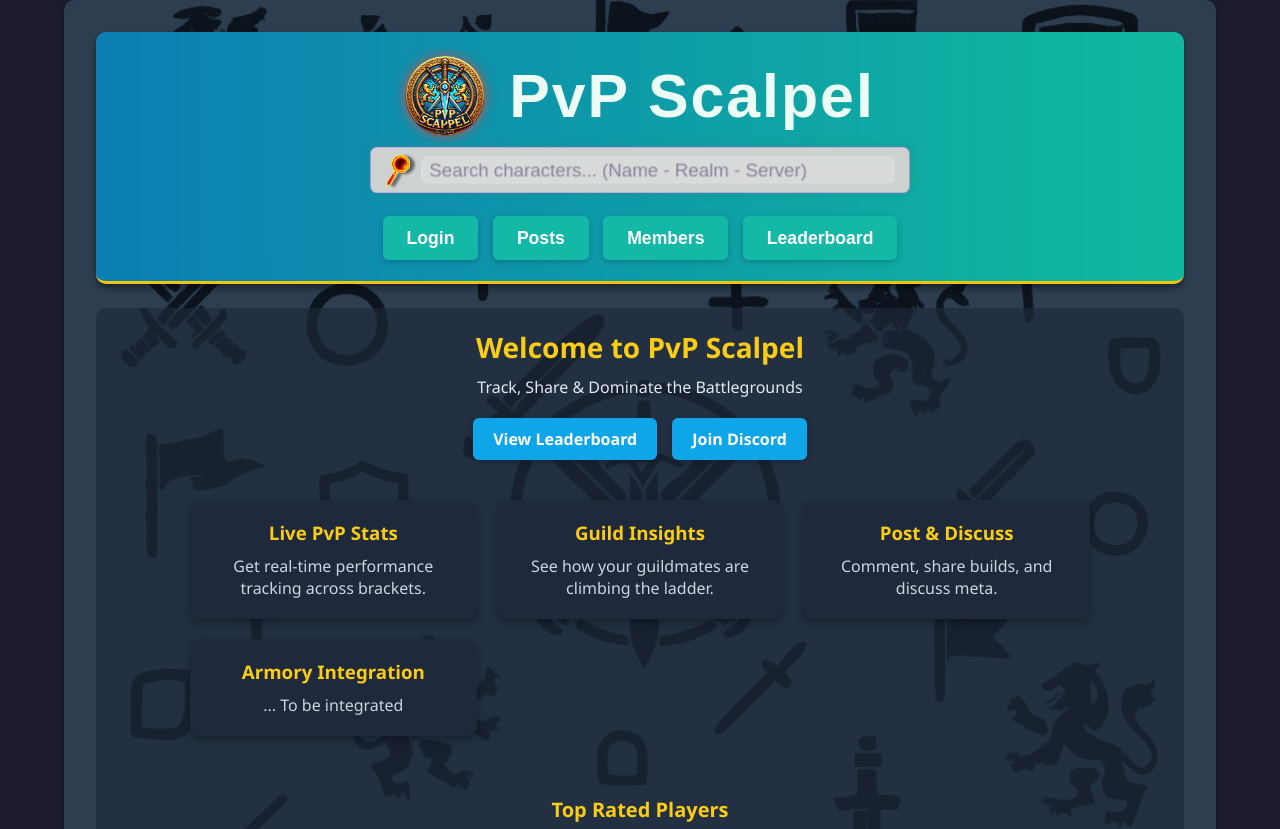
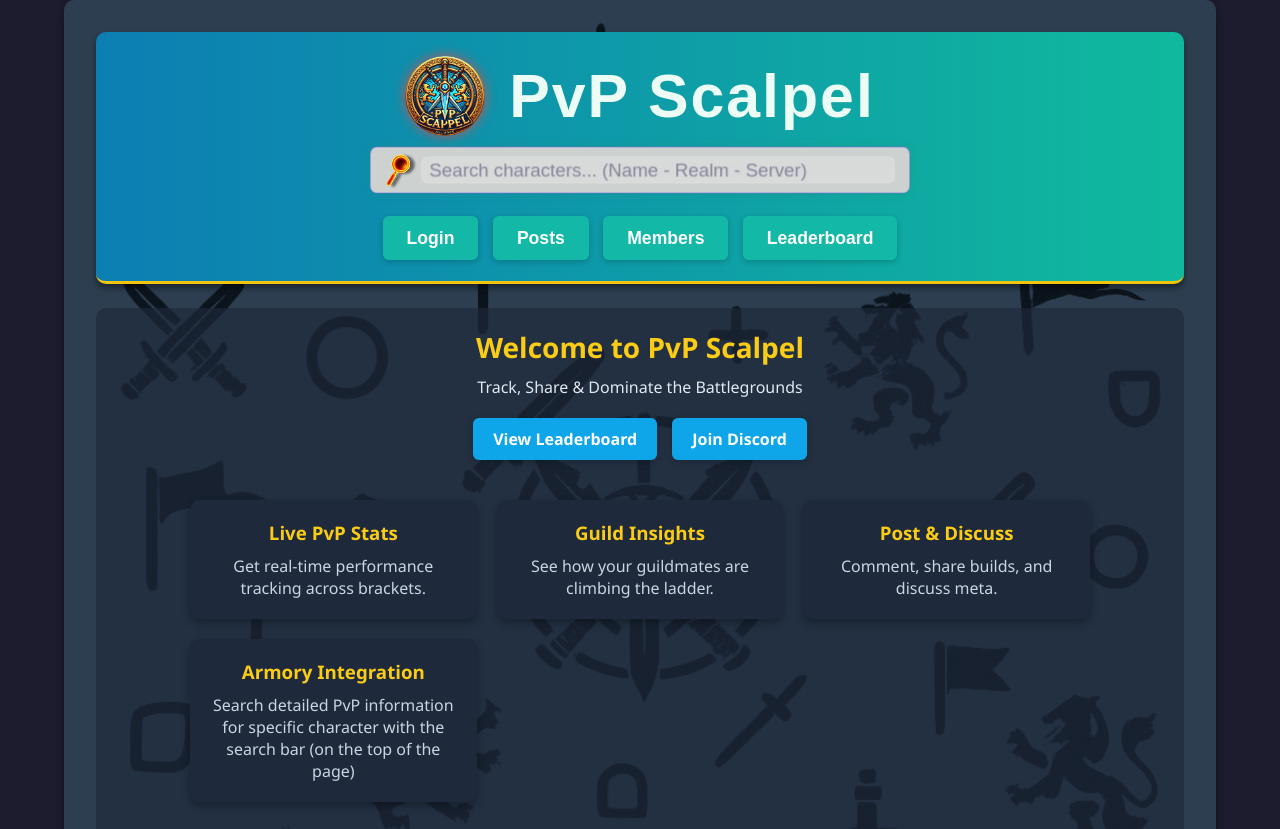
Before and after one commit to lStanev00/PvP-Scalpel-FrontEnd, a React (Vite) app: page / in a window 1280 px wide. Shown: the top 829 px of the page. Built offline with nearby package versions, Linux system fonts and the light colour scheme; no server answers.

Commit message:
Armory finished

```diff
--- a/src/pages/Home.jsx
+++ b/src/pages/Home.jsx
@@ -30,7 +30,7 @@ export default function Home() {
                 </div>
                 <div className={styles.card}>
                     <h3>Armory Integration</h3>
-                    <p> ... To be integrated</p>
+                    <p> Search detailed PvP information for specific character with the search bar (on the top of the page)</p>
                 </div>
             </section>
 
```
